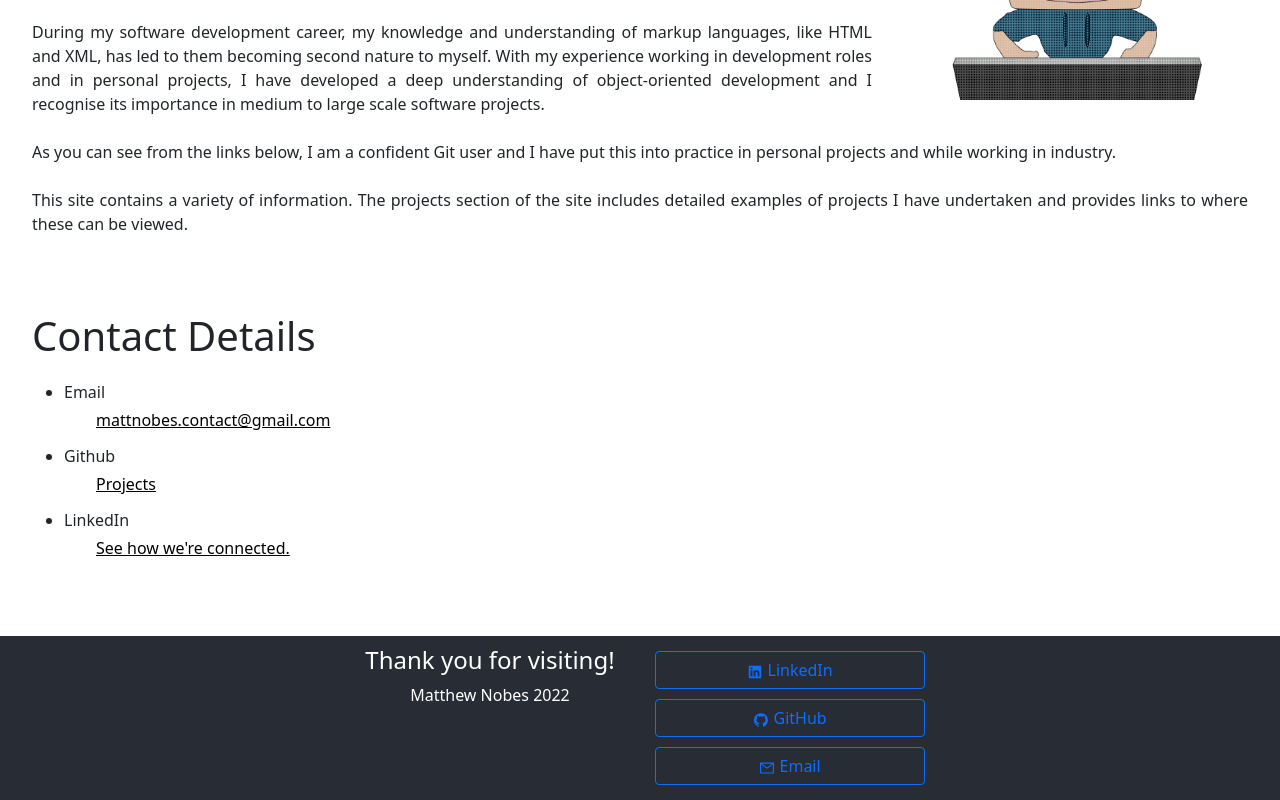
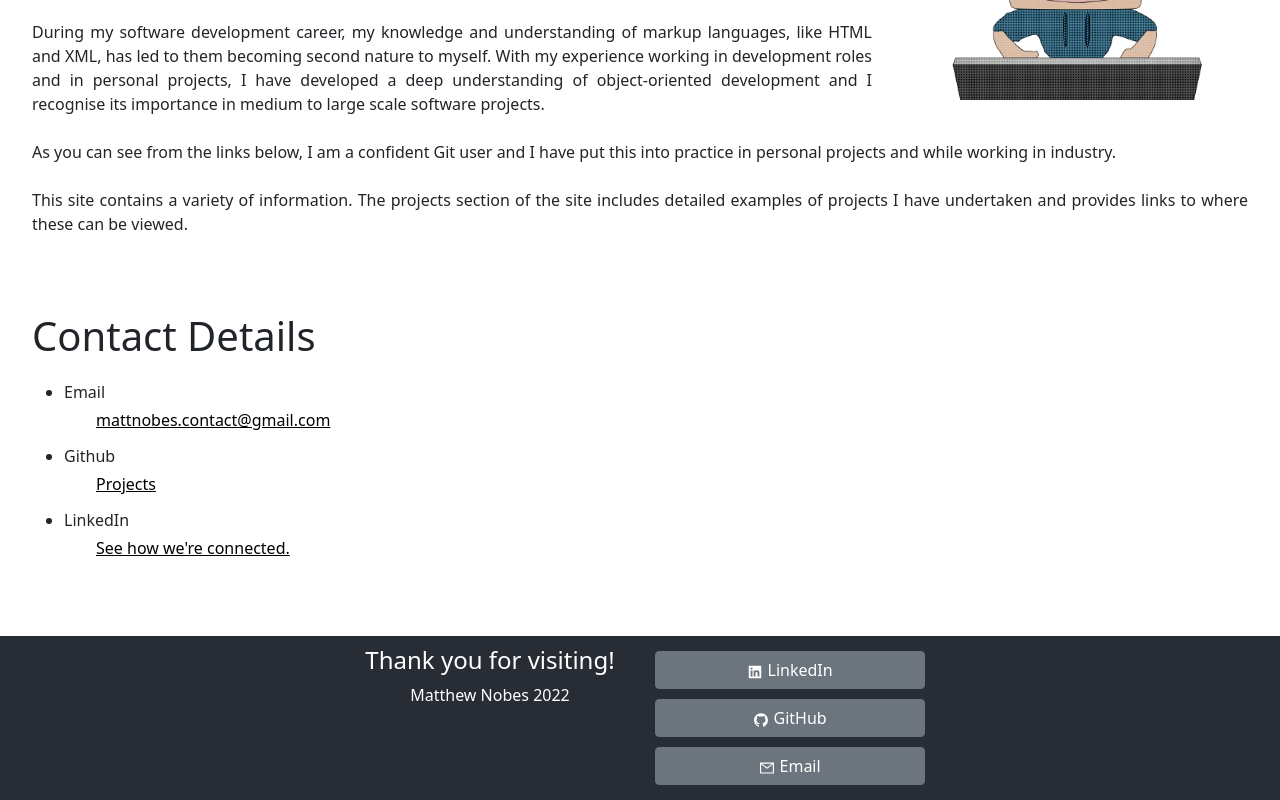
Before and after one commit to MatthewNobes/MatthewNobes.github.io, a React (Create React App) app: page / in a window 1280 px wide. Shown: the part 385-1185 px from the top of the page. Built offline with nearby package versions, Linux system fonts and the light colour scheme.

Commit message:
#14 button colour change

```diff
--- a/src/Components/Footer/FooterContactButtons/FooterContactButtons.js
+++ b/src/Components/Footer/FooterContactButtons/FooterContactButtons.js
@@ -5,13 +5,13 @@ import { AiFillLinkedin, AiFillGithub, AiOutlineMail } from "react-icons/ai";
 export const FooterContactButtons = () => {
   return (
     <div className={css.ButtonBlock}>
-      <Button variant="outline-primary" className={css.ContactButton}>
+      <Button variant="secondary" className={css.ContactButton}>
         <AiFillLinkedin /> LinkedIn
       </Button>
-      <Button variant="outline-primary" className={css.ContactButton}>
+      <Button variant="secondary" className={css.ContactButton}>
         <AiFillGithub /> GitHub
       </Button>
-      <Button variant="outline-primary" className={css.ContactButton}>
+      <Button variant="secondary" className={css.ContactButton}>
         <AiOutlineMail /> Email
       </Button>
     </div>
```
